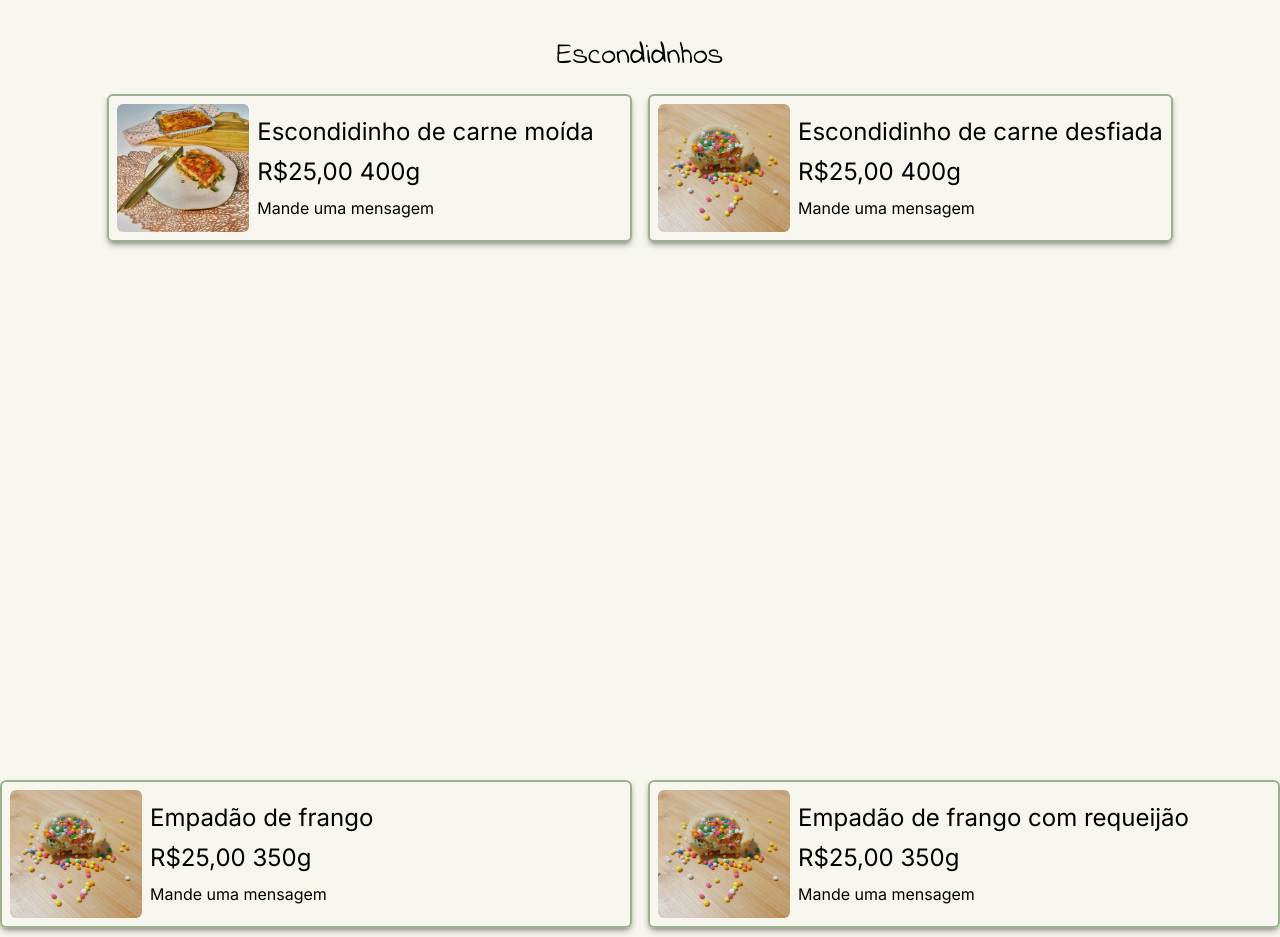
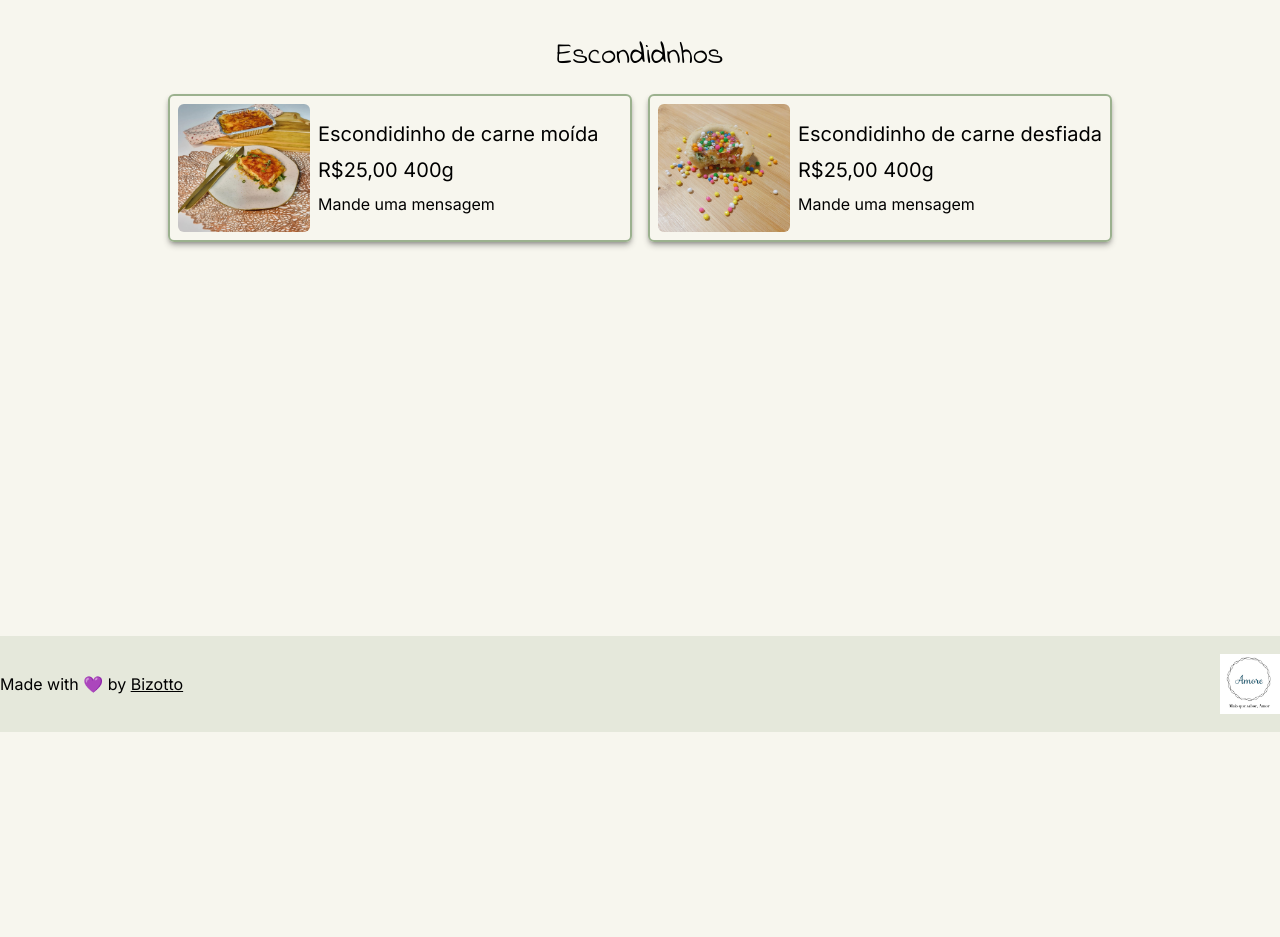
Before and after one commit to Bizotto/MaisSabores-Landing-Page, a Next.js app: page /menu in a window 1280 px wide. Shown: the part 1860-2797 px from the top of the page. After the commit the page ends 2592 px from the top, so only its background shows below. Built offline with nearby package versions, Linux system fonts and the light colour scheme.

Commit message:
fix: size of some texts

```diff
--- a/src/app/menu/page.tsx
+++ b/src/app/menu/page.tsx
@@ -61,132 +61,6 @@ export default function Menu() {
           })}
         </div>
       </section>
-      <section className="mx-auto flex-col flex max-w-7xl h-[100vh] max-[375px]:mt-48 max-sm:mt-48 items-center justify-center space-y-5">
-        <div className="grid grid-cols-2 gap-4 max-sm:flex flex-col">
-          {empadas.map((item) => {
-            return (
-              <MenuCard
-                key={item.label}
-                label={item.label}
-                image={item.image}
-                price={item.price}
-                grams={item.grams}
-              />
-            );
-          })}
-        </div>
-      </section>
-
-      {/* <section className="mx-auto flex max-w-7xl h-[100vh] max-[375px]:mt-48 max-sm:mt-48 items-center justify-center space-y-5">
-        <div className="flex gap-5 flex-col">
-          <h1 className="text-6xl font-alt flex items-center justify-center max-md:mt-24">
-            Cardápio
-          </h1>
-          <h2 className="text-3xl font-alt flex items-center justify-center">
-            Empadas
-          </h2>
-          <div className="grid grid-cols-2 gap-4 max-sm:flex flex-col">
-            {empadas.map((item) => {
-              return (
-                <Link
-                  key={item.label}
-                  target="_blank"
-                  href={`https://wa.me/4896096712/?text=Olá, gostaria de pedir um ${item.label}!`}
-                >
-                  <div className="flex gap-5 items-center max-sm:justify-start shadow-md shadow-black/30 border-2 border-secondary-100 rounded-md p-2 hover:scale-105 hover:bg-secondary-100/50 transitions-all duration-300">
-                    <Image
-                      className="rounded-md max-h-[150px] max-w-[150px] max-sm:w-28 max-sm:h-28 max-lg:w-28 max-lg:h-28"
-                      src={item.image}
-                      alt={item.label}
-                    />
-                    <div className="flex flex-col gap-2">
-                      <p className="text-lg max-sm:text-xl">{item.label}</p>
-                      <p className="text-lg max-sm:text-xl">
-                        {item.price} {item.grams}
-                      </p>
-                      <p>Mande uma mensagem</p>
-                    </div>
-                  </div>
-                </Link>
-              );
-            })}
-          </div>
-        </div>
-      </section>
-
-      <section className="mx-auto flex max-w-7xl h-[100vh] max-[375px]:mt-48 max-sm:mt-48 items-center justify-center space-y-5">
-        <div className="flex flex-col gap-5 ">
-          <h2 className="text-3xl font-alt flex items-center justify-center">
-            Empadinhas
-          </h2>
-          <div className="grid grid-cols-2 gap-4 max-sm:flex flex-col">
-            {empadinhas.map((item) => {
-              return (
-                <Link
-                  key={item.label}
-                  target="_blank"
-                  href={`https://wa.me/4896096712/?text=Olá, gostaria de pedir um ${item.label}!`}
-                >
-                  <div
-                    className="flex gap-2 items-center max-sm:justify-start shadow-md shadow-black/30 border-2 border-secondary-100 rounded-md p-2 hover:scale-105 hover:bg-secondary-100/50 transitions-all duration-300"
-                    key={item.label}
-                  >
-                    <Image
-                      className="rounded-md max-h-[150px] max-w-[150px] max-sm:w-28 max-sm:h-28 max-lg:w-28 max-lg:h-28"
-                      src={item.image}
-                      alt={item.label}
-                    />
-                    <div className="flex flex-col gap-2">
-                      <p className="text-lg max-sm:text-xl">{item.label}</p>
-                      <p className="text-lg max-sm:text-xl">
-                        {item.price} {item.grams}
-                      </p>
-                      <p>Mande uma mensagem</p>
-                    </div>
-                  </div>
-                </Link>
-              );
-            })}
-          </div>
-        </div>
-      </section>
-
-      <section className="mx-auto flex max-w-7xl h-[100vh] max-[375px]:mt-48 max-sm:mt-48 items-center justify-center space-y-5">
-        <div className="flex flex-col gap-5 ">
-          <h2 className="text-3xl font-alt flex items-center justify-center">
-            Escondidnhos
-          </h2>
-          <div className="grid grid-cols-2 gap-4 max-sm:flex flex-col">
-            {escondidnho.map((item) => {
-              return (
-                <Link
-                  key={item.label}
-                  target="_blank"
-                  href={`https://wa.me/4896096712/?text=Olá, gostaria de pedir um ${item.label}!`}
-                >
-                  <div
-                    className="flex gap-2 items-center max-sm:justify-start shadow-md shadow-black/30 border-2 border-secondary-100 rounded-md p-2 hover:scale-105 hover:bg-secondary-100/50 transitions-all duration-300"
-                    key={item.label}
-                  >
-                    <Image
-                      className="rounded-md max-h-[150px] max-w-[150px] max-sm:w-28 max-sm:h-28 max-lg:w-28 max-lg:h-28"
-                      src={item.image}
-                      alt={item.label}
-                    />
-                    <div className="flex flex-col gap-2">
-                      <p className="text-lg max-sm:text-xl">{item.label}</p>
-                      <p className="text-lg max-sm:text-xl">
-                        {item.price} {item.grams}
-                      </p>
-                      <p>Mande uma mensagem</p>
-                    </div>
-                  </div>
-                </Link>
-              );
-            })}
-          </div>
-        </div>
-      </section> */}
     </div>
   );
 }
--- a/src/components/Hero.tsx
+++ b/src/components/Hero.tsx
@@ -10,7 +10,8 @@ export default function Hero() {
         </h1>
 
         <h2 className="text-2xl">
-          Venha conhecer os deliciosos sabores das empadas caseiras Amore!
+          Venha conhecer os deliciosos sabores das empadas caseiras e muito mais
+          sabores!
           <br /> Aqui, Criamos uma experiencia mais do que gastronômica. <br />
         </h2>
 
@@ -27,7 +28,7 @@ export default function Hero() {
 
       <div>
         <Image
-          alt="Imagem contendo a logo das empadas Amore"
+          alt="Imagem contendo a logo das empadas Mais Sabores"
           src="https://picsum.photos/800"
           width={600}
           height={800}
--- a/src/components/MenuCard.tsx
+++ b/src/components/MenuCard.tsx
@@ -24,8 +24,8 @@ export default function MenuCard({
           height={150}
         />
         <div className="flex flex-col gap-2">
-          <p className="text-2xl max-sm:text-xl">{label}</p>
-          <p className="text-2xl max-sm:text-xl">
+          <p className="text-xl max-sm:text-lg">{label}</p>
+          <p className="text-xl max-sm:text-lg">
             {price} {grams}
           </p>
           <p>Mande uma mensagem</p>
--- a/src/components/header.tsx
+++ b/src/components/header.tsx
@@ -12,25 +12,25 @@ export function Header() {
       <div className="flex h-24 items-center max-w-7xl justify-between mx-auto max-sm:mx-5 max-md:mx-5 max-lg:mx-5 max-xl:mx-5">
         <Image
           src="/Logo.jpg"
-          alt="Imagem contendo a logo das empadas Amore"
+          alt="Imagem contendo a logo das empadas Mais Sabores"
           width={40}
           height={40}
         />
         <div className="flex gap-10 max-sm:gap-4 absolute inset-0 justify-center items-center">
           <Link
-            className="p-1 rounded-xl text-2xl text-secondary-300 transition-all duration-300 ease-in-out hover:bg-secondary-300/30 hover:scale-110 max-sm:text-xl"
+            className="p-1 rounded-xl text-2xl text-secondary-300 transition-all duration-300 ease-in-out hover:bg-secondary-300/30 hover:scale-110 max-sm:text-[16px]"
             href={pathname !== "/" ? "/" && "/#service" : "/#service"}
           >
             Serviço
           </Link>
           <Link
-            className="p-1 rounded-xl text-2xl text-secondary-300 transition-all duration-300 ease-in-out hover:bg-secondary-300/30 hover:scale-110 max-sm:text-xl"
+            className="p-1 rounded-xl text-2xl text-secondary-300 transition-all duration-300 ease-in-out hover:bg-secondary-300/30 hover:scale-110 max-sm:text-[16px]"
             href="/menu"
           >
             Cardápio
           </Link>
           <Link
-            className="p-1 rounded-xl text-2xl text-secondary-300 transition-all duration-300 ease-in-out hover:bg-secondary-300/30 hover:scale-110 max-sm:text-xl"
+            className="p-1 rounded-xl text-2xl text-secondary-300 transition-all duration-300 ease-in-out hover:bg-secondary-300/30 hover:scale-110 max-sm:text-[16px]"
             href="/about"
           >
             Sobre
```
